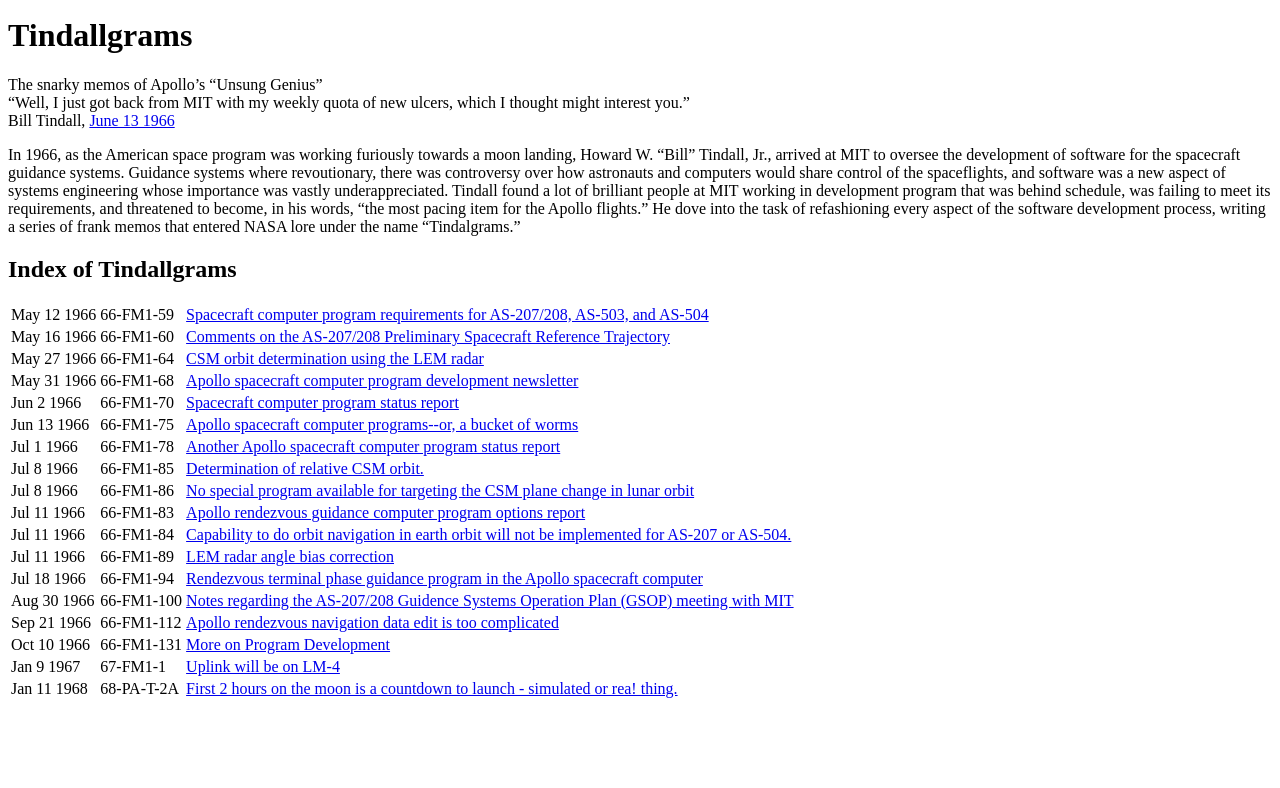
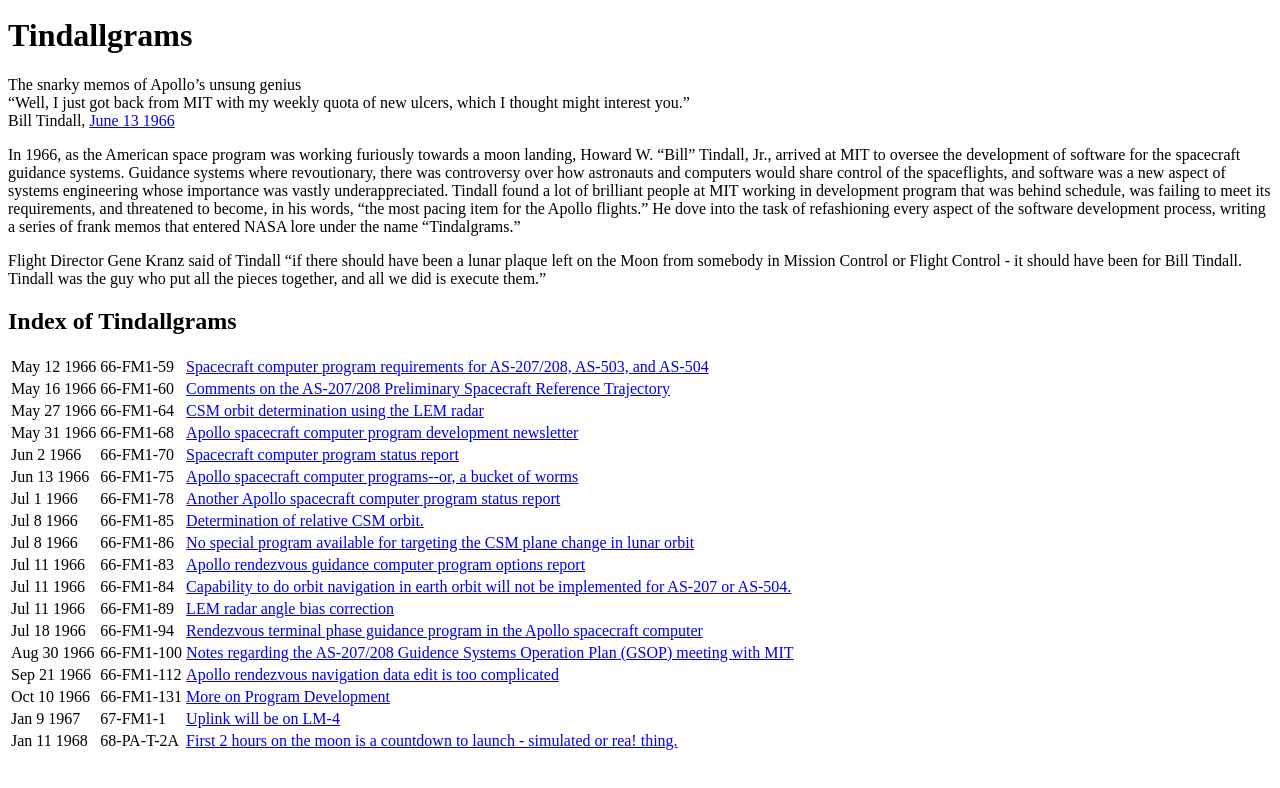
Before and after one commit to seanredmond/Tindallgrams, a Jekyll site: the page built from index.html, in a window 1280 px wide, cut to the strip 112-900 px from the top of the page. Built offline with Jekyll 4.4.1, drawn with Linux system fonts in a browser that asks for light colours; nearby versions of some CDN libraries.

Commit message:
Add Kranz quote

```diff
--- a/index.html
+++ b/index.html
@@ -6,7 +6,7 @@
 <div id="home">
 
   <h1>Tindallgrams</h1>
-  <div class="subtitle">The snarky memos of Apollo’s “Unsung Genius”</div>
+  <div class="subtitle">The snarky memos of Apollo’s unsung genius</div>
 
   <div class="bigquote">
     “Well, I just got back from MIT with my weekly quota of new ulcers, which I thought might interest you.”
@@ -16,6 +16,8 @@
 
   <p>In 1966, as the American space program was working furiously towards a moon landing, Howard W. “Bill” Tindall, Jr., arrived at MIT to oversee the development of software for the spacecraft guidance systems. Guidance systems where revoutionary, there was controversy over how astronauts and computers would share control of the spaceflights, and software was a new aspect of systems engineering whose importance was vastly underappreciated. Tindall found a lot of brilliant people at MIT working in development program that was behind schedule, was failing to meet its requirements, and threatened to become, in his words, “the most pacing item for the Apollo flights.” He dove into the task of refashioning every aspect of the software development process, writing a series of frank memos that entered NASA lore under the name “Tindalgrams.”</p>
 
+  <p>Flight Director Gene Kranz said of Tindall “if there should have been a lunar plaque left on the Moon from somebody in Mission Control or Flight Control - it should have been for Bill Tindall. Tindall was the guy who put all the pieces together, and all we did is execute them.”
+
 
   <h2>Index of Tindallgrams</h2>
   {% tgramlist %}
```
